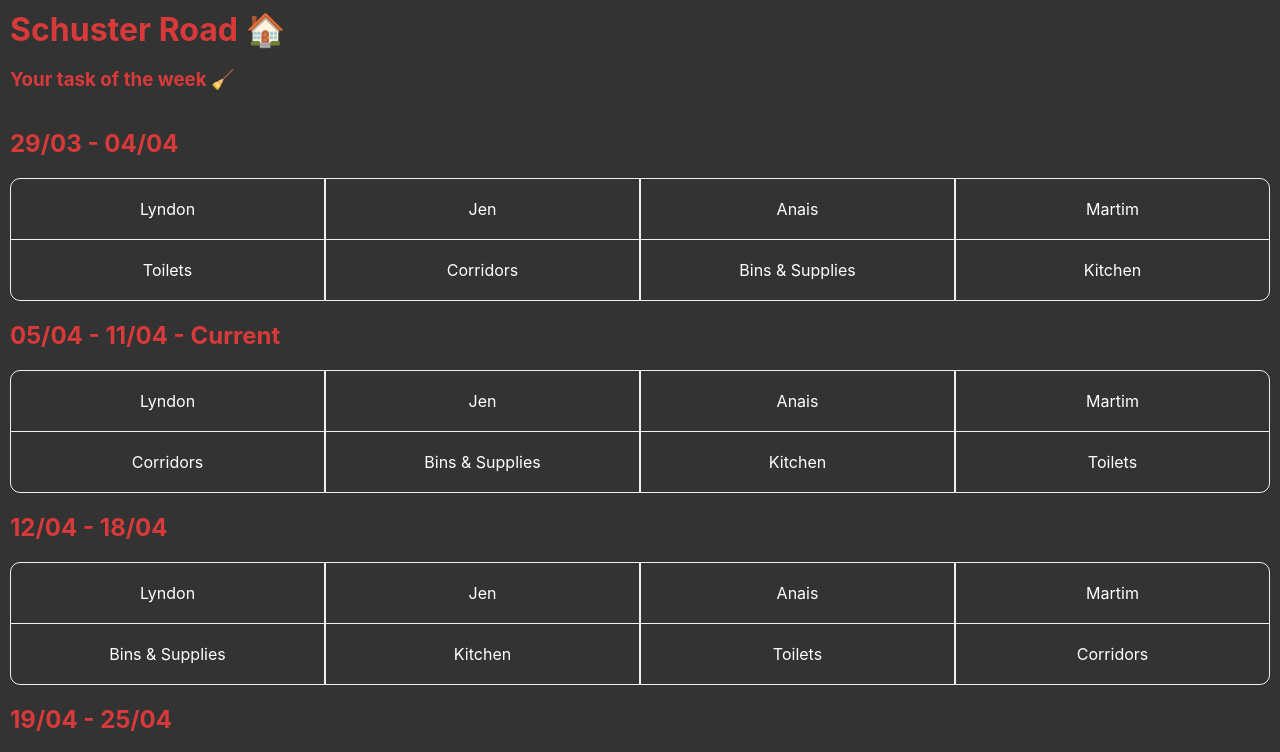
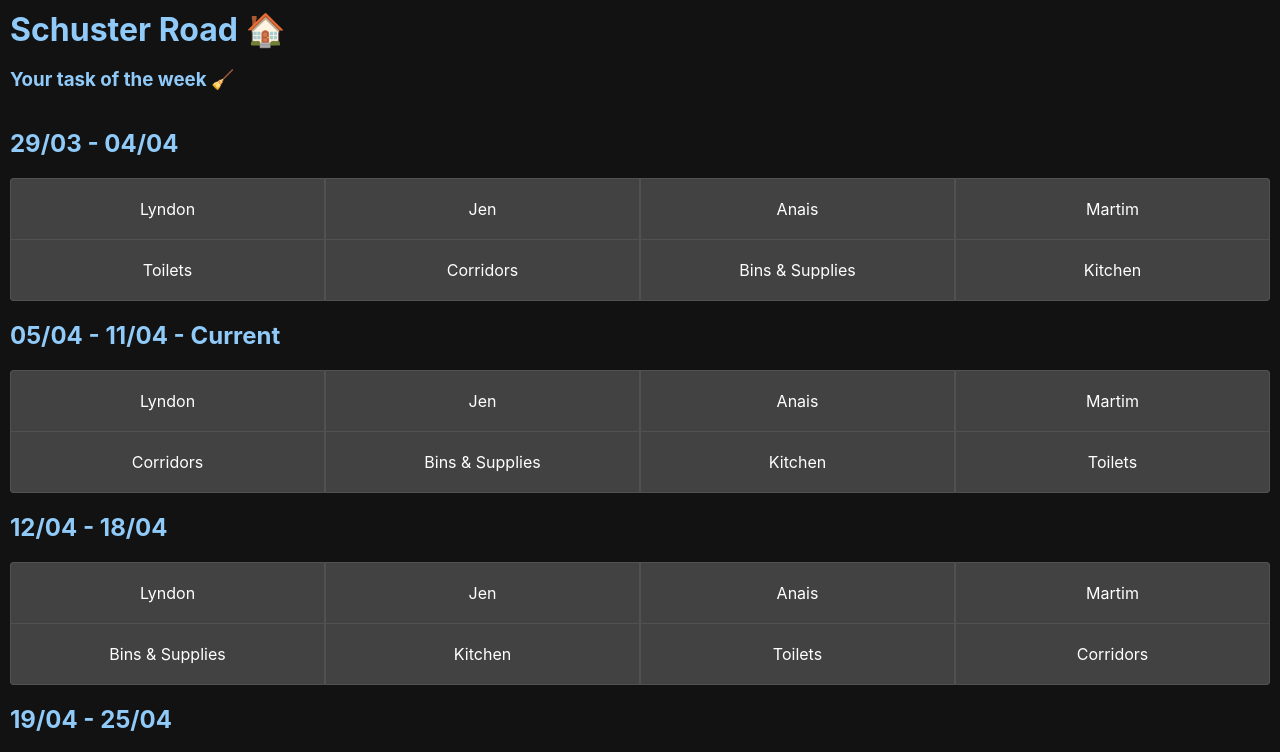
Before and after one commit to jenniredfield/my-house-task, a React (Create React App) app: page / in a window 1280 px wide. Shown: the top 752 px of the page. Built offline with nearby package versions, Linux system fonts and the light colour scheme.

Commit message:
Updated styles

```diff
--- a/src/App.css
+++ b/src/App.css
@@ -1,11 +1,19 @@
+:root {
+  --main-bg-color: #121212;
+  --main-table-bg-color: #424242;
+  --border-color: rgba(81, 81, 81, 1);
+  --border-radius-value: 3px;
+  --title-color: #90caf9;
+}
+
 body {
   padding: 10px;
-  background: #333;
+  background: var(--main-bg-color);
   overflow: scroll;
 }
 
 header {
-  color: rgb(216, 58, 58);
+  color: var(--title-color);
 }
 
 header h1 {
@@ -19,7 +27,7 @@ header h1 {
 }
 
 .app-task-date-title {
-  color: rgb(216, 58, 58);
+  color: var(--title-color);
 }
 
 .app-task-details-container {
@@ -28,19 +36,20 @@ header h1 {
 
 .app-task-column {
   width: 30%;
-  border: 1px solid rgb(240, 240, 240);
+  border: 1px solid var(--border-color);
   text-align: center;
   color: white;
+  background: var(--main-table-bg-color);
 }
 
 .app-task-column:nth-child(1) {
-  border-top-left-radius: 10px;
-  border-bottom-left-radius: 10px;
+  border-top-left-radius: var(--border-radius-value);
+  border-bottom-left-radius: var(--border-radius-value);
 }
 
 .app-task-column:nth-child(4) {
-  border-top-right-radius: 10px;
-  border-bottom-right-radius: 10px;
+  border-top-right-radius: var(--border-radius-value);
+  border-bottom-right-radius: var(--border-radius-value);
 }
 
 .app-task-row {
@@ -52,5 +61,5 @@ header h1 {
 }
 
 .app-task-row:nth-child(1) {
-  border-bottom: 1px solid rgb(240, 240, 240);
+  border-bottom: 1px solid var(--border-color);
 }
```
